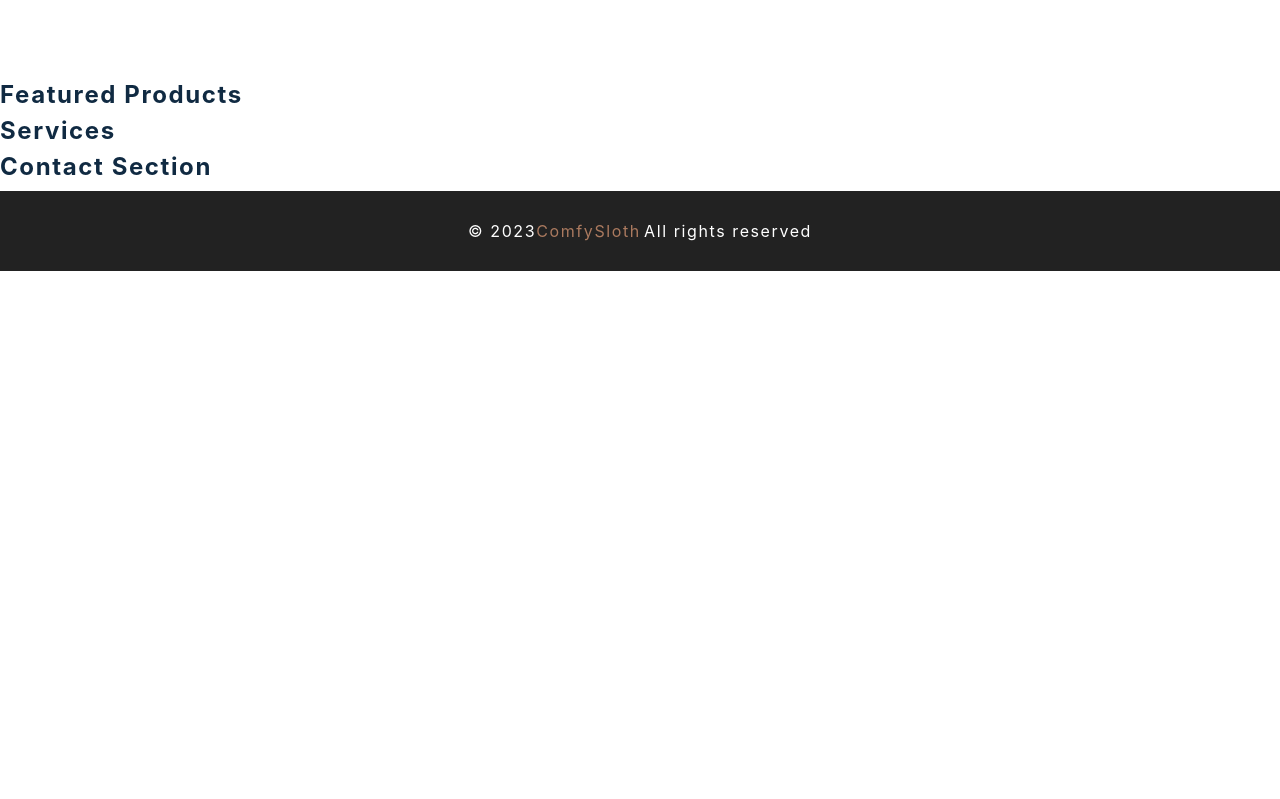
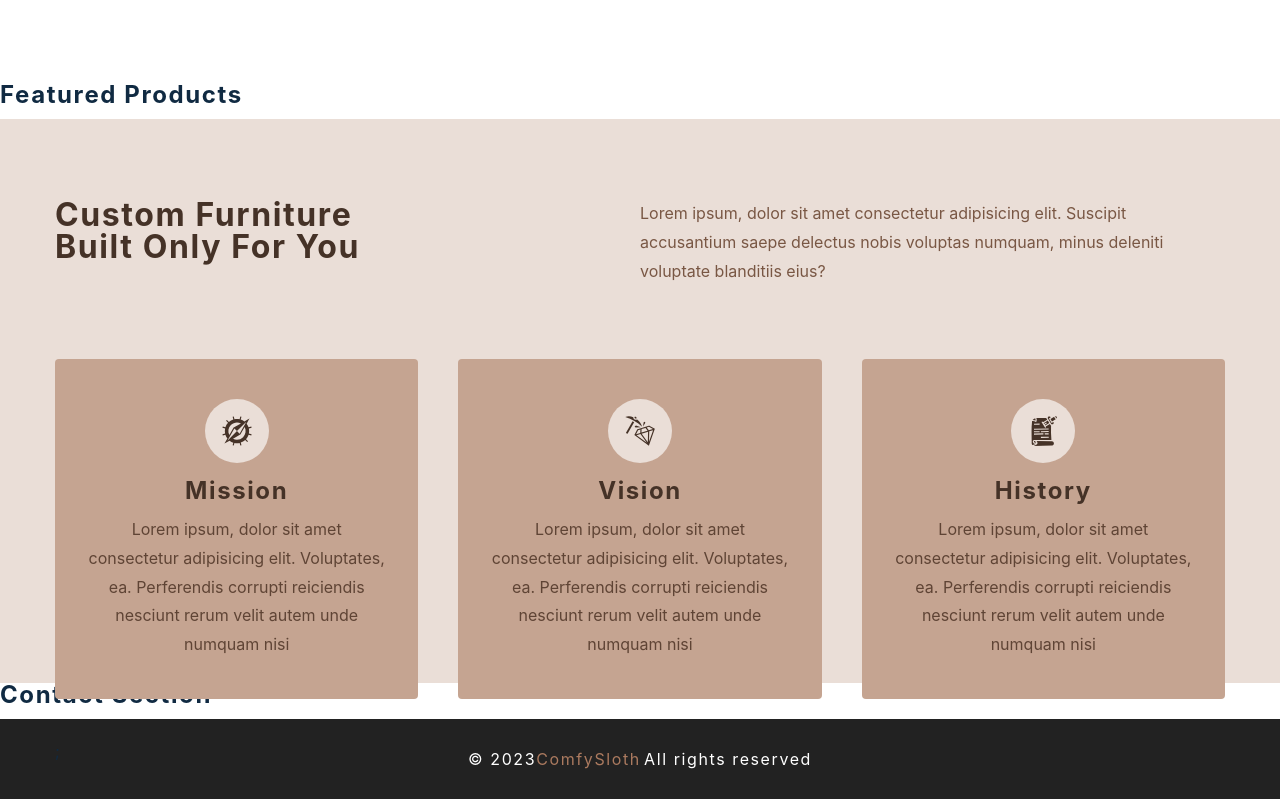
Before and after one commit to Siddhant654321/shiniliv, a React (Create React App) app: page / in a window 1280 px wide. Shown: the part 717-1516 px from the top of the page. Before the commit the page ends 988 px from the top, so only its background shows below. Built offline with nearby package versions, Linux system fonts and the light colour scheme; the HTML template or start-up script is replaced by a standard one.

Commit message:
Home Page - Services

```diff
--- a/src/components/Services.js
+++ b/src/components/Services.js
@@ -1,10 +1,38 @@
-import React from 'react'
-import styled from 'styled-components'
-import { services } from '../utils/constants'
+import React from "react";
+import styled from "styled-components";
+import { services } from "../utils/constants";
 
 const Services = () => {
-  return <h4>services </h4>
-}
+  return (
+    <Wrapper>
+      <div className="section-center">
+        <article className="header">
+          <h3>
+            custom furniture <br /> built only for you
+          </h3>
+          <p>
+            Lorem ipsum, dolor sit amet consectetur adipisicing elit. Suscipit
+            accusantium saepe delectus nobis voluptas numquam, minus deleniti
+            voluptate blanditiis eius?
+          </p>
+        </article>
+        <div className="services-center">
+          {services.map((service) => {
+            const { id, icon, title, text } = service;
+            return (
+              <article key={id} className="service">
+                <span className="icon">{icon}</span>
+                <h4>{title}</h4>
+                <p>{text}</p>
+              </article>
+            );
+          })}
+          ;
+        </div>
+      </div>
+    </Wrapper>
+  );
+};
 
 const Wrapper = styled.section`
   h3,
@@ -68,5 +96,5 @@
       transform: translateY(5rem);
     }
   }
-`
-export default Services
+`;
+export default Services;
```
